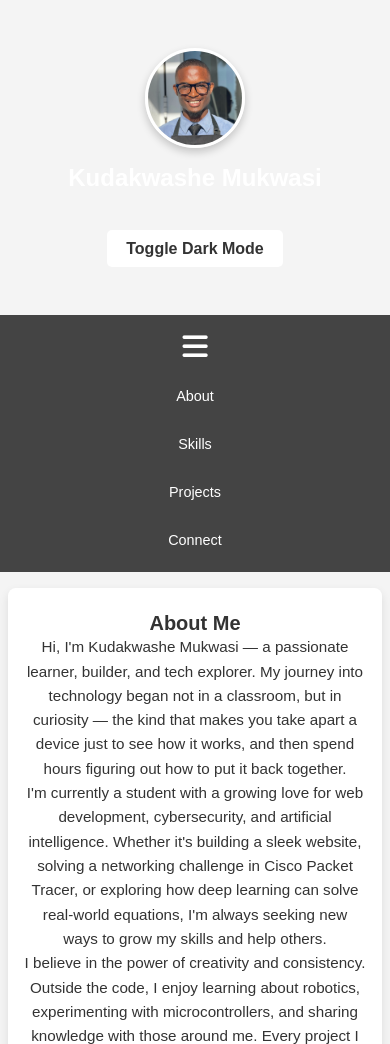
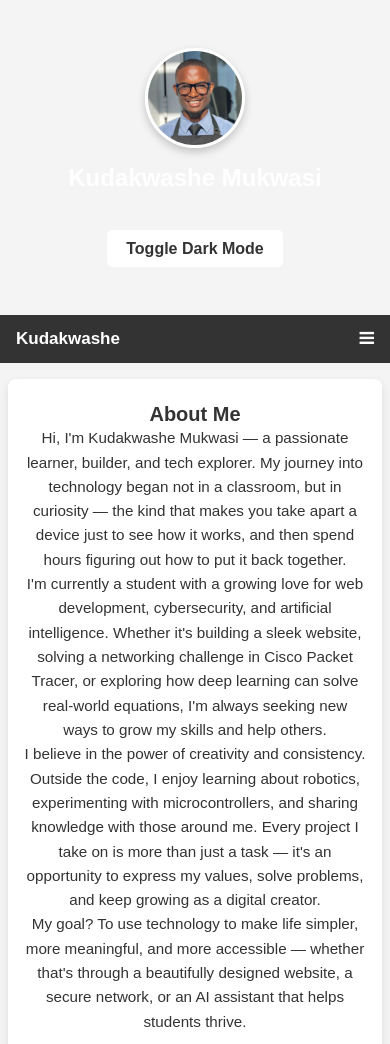
Before and after one commit to Kuda-Valen/my_website, a plain HTML site: page index.html in a window 390 px wide. Shown: the top 1044 px of the page. Drawn offline with nearby package versions, Linux system fonts and the light colour scheme.

Commit message:
editing hamburger style as per w3schools

```diff
--- a/index.html
+++ b/index.html
@@ -10,6 +10,10 @@
 
   <!-- Font Awesome CDN -->
   <link rel="stylesheet" href="https://cdnjs.cloudflare.com/ajax/libs/font-awesome/6.5.0/css/all.min.css" />
+
+  <!-- Load an icon library to show a hamburger menu (bars) on small screens -->
+<link rel="stylesheet" href="https://cdnjs.cloudflare.com/ajax/libs/font-awesome/4.7.0/css/font-awesome.min.css">
+
 
   <!-- Main CSS -->
   <link rel="stylesheet" href="style.css" />
@@ -28,18 +32,20 @@
     </div>
   </header>
 
-  <!-- Navigation -->
-  <nav>
-    <button id="hamburger" class="hamburger">
-      <i class="fas fa-bars"></i>
-      </button>
-      <div id="nav-links" class="nav-links">
-        <a href="#about">About</a>
-        <a href="#skills">Skills</a>
-        <a href="projects">Projects</a>
-        <a href="connect">Connect</a>
-        </div>
-     </nav>
+  <!-- Navigation Bar -->
+<div class="topnav">
+  <a href="#" class="logo">Kudakwashe</a>
+  <div id="navLinks">
+    <a href="#about">About</a>
+    <a href="#skills">Skills</a>
+    <a href="#projects">Projects</a>
+    <a href="#socials">Connect</a>
+  </div>
+  <a href="javascript:void(0);" class="icon" onclick="toggleMenu()">
+    <i class="fa fa-bars"></i>
+  </a>
+</div>
+
 
   <!-- About Section -->
   <section id="about" data-aos="fade-up">
--- a/script.js
+++ b/script.js
@@ -53,3 +53,8 @@ const navlinks = document.getElementById('nav-links');
 hamburger.addEventListener('click', () => {
   navlinks.classList.toggle('show');
 });
+
+function toggleMenu() {
+  const topNav = document.querySelector(".topnav");
+  topNav.classList.toggle("responsive");
+}
--- a/style.css
+++ b/style.css
@@ -374,3 +374,57 @@ section p, sectin li {
     display: flex;
   }
 }
+
+/* NAVIGATION BAR */
+.topnav {
+  overflow: hidden;
+  background-color: #333;
+  position: relative;
+}
+
+.topnav a {
+  color: white;
+  padding: 14px 16px;
+  text-decoration: none;
+  display: block;
+  font-size: 17px;
+}
+
+.topnav .logo {
+  font-weight: bold;
+}
+
+.topnav .icon {
+  position: absolute;
+  right: 0;
+  top: 0;
+  display: none;
+}
+
+#navLinks {
+  display: flex;
+  justify-content: center;
+  gap: 1rem;
+}
+
+/* Responsive Styles */
+@media screen and (max-width: 600px) {
+  #navLinks {
+    display: none;
+    flex-direction: column;
+    background-color: #333;
+    position: absolute;
+    width: 100%;
+    top: 48px;
+    left: 0;
+    z-index: 1;
+  }
+
+  .topnav a.icon {
+    display: block;
+  }
+
+  .topnav.responsive #navLinks {
+    display: flex;
+  }
+}
```
